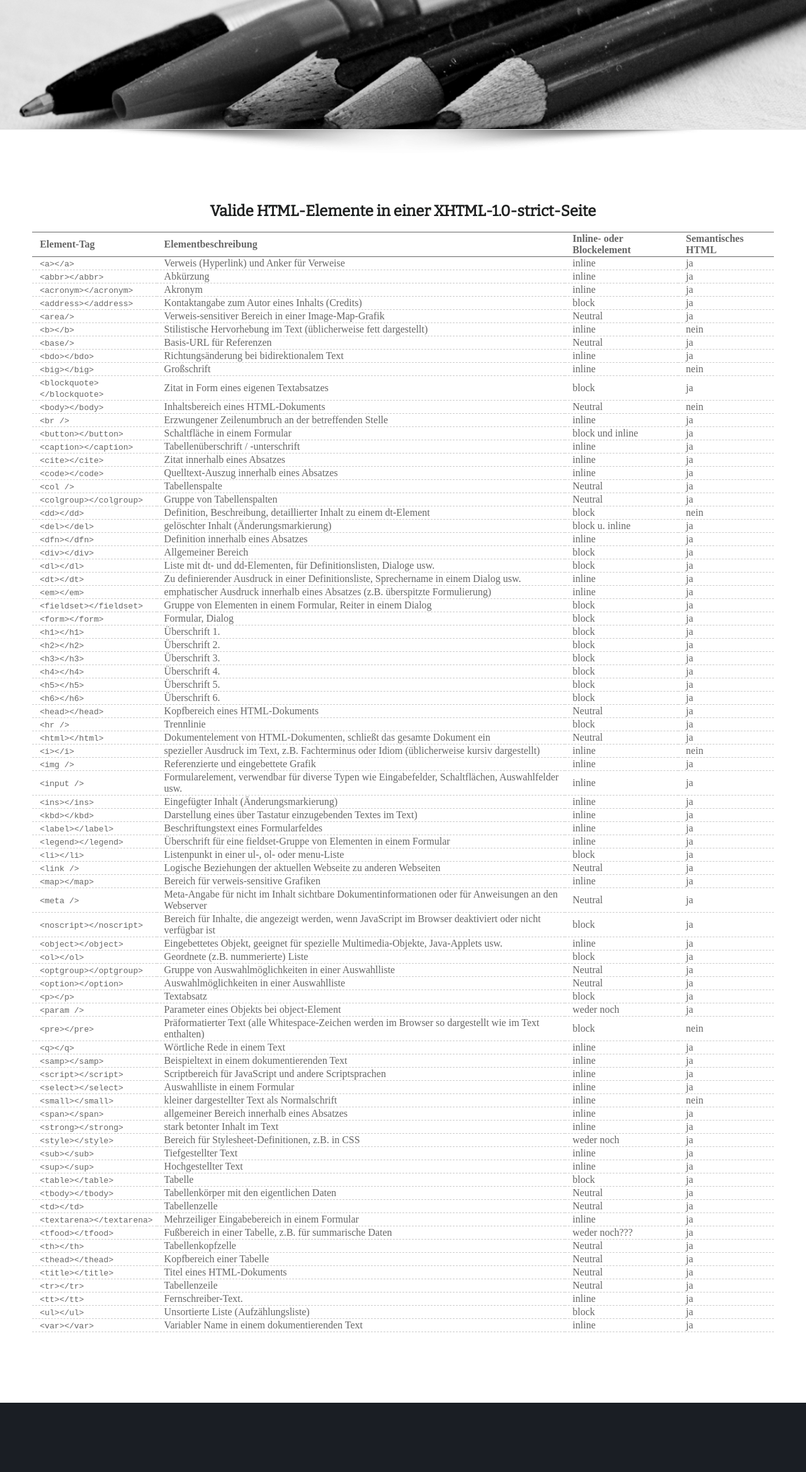
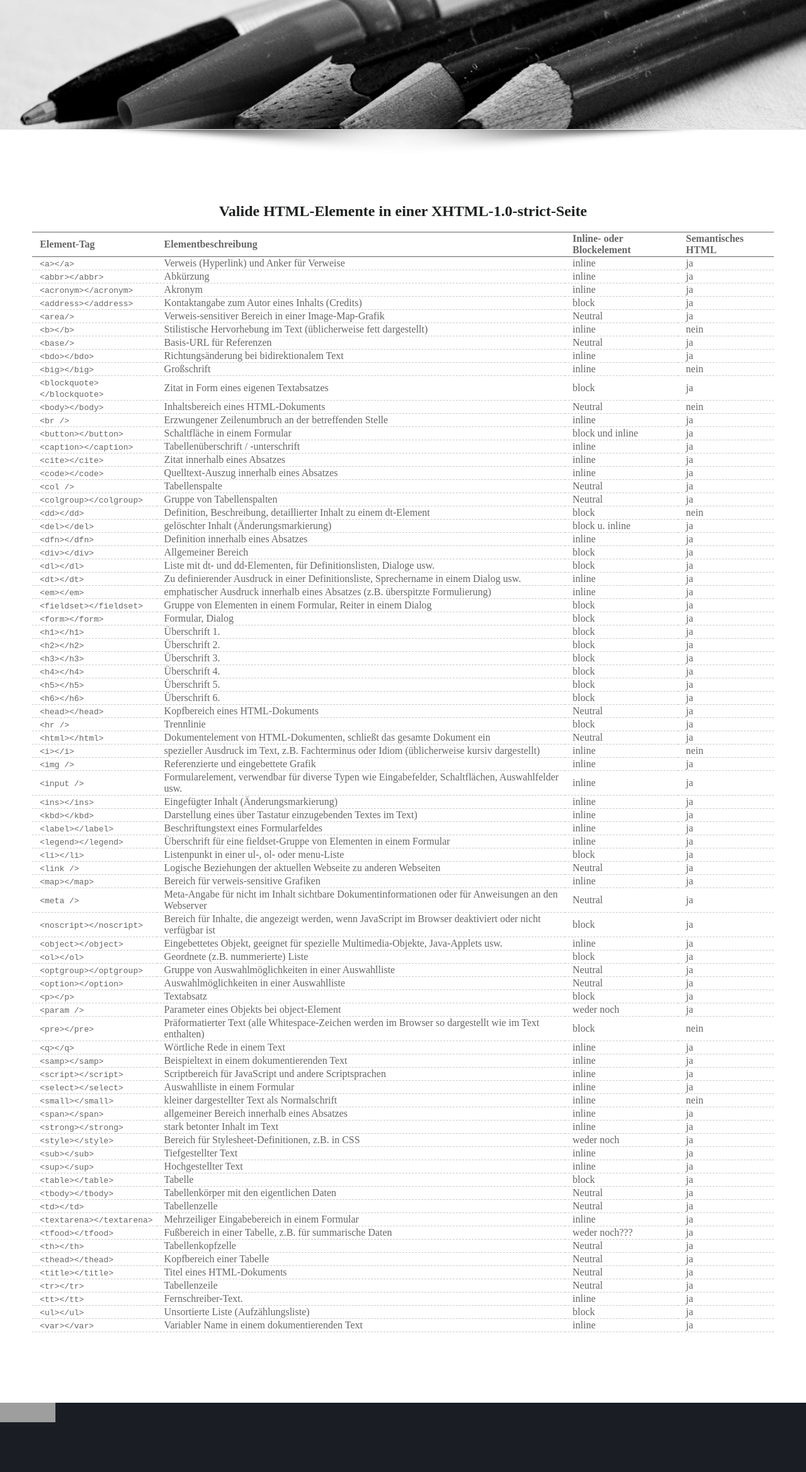
Before and after one commit to kerstink1988/Mysite, a plain HTML site: page semantichtml.html in a window 1280 px wide. Shown: the part 101-2438 px from the top of the page at 63% size. Drawn offline with nearby package versions, Linux system fonts and the light colour scheme; grey boxes are pictures that could not be loaded.

Commit message:
change281112-3

```diff
--- a/semantichtml.css
+++ b/semantichtml.css
@@ -24,7 +24,7 @@ line-height: 67px;
 max-width: 604px;
 margin-left: 10px;
 color: #202222;
-font-family: 'Bitter', sans-serif;
+
 background: rgba(0,0,0,0.4);
 }
 .content{background: #fff;
@@ -35,7 +35,7 @@ padding: 6em 4% 6em 4%;clear: both;
 }
 .content_inner h1{
 color: #202222;
-font-family: 'Bitter', sans-serif;
+
 font-size: 24px;
 line-height: 34px;
 text-align: center;}
@@ -49,7 +49,7 @@ text-align: left;
 background: url("img/MattHolland_PencilsBW.jpg") no-repeat;
 clear: both;
 border-bottom: 1px solid #E6E6E6;
-background-size: 100% auto;
+
 }
 #footer { background: #1a1e24;
 color: #eee;}
--- a/semantichtml.html
+++ b/semantichtml.html
@@ -6,7 +6,7 @@
 	<head>
 		<meta http-equiv="content-type" content="text/html; charset=utf-8" />
 		<link type="text/css" rel="stylesheet" href="semantichtml.css"/>
-		<link href='http://fonts.googleapis.com/css?family=Bitter' rel='stylesheet' type='text/css'/>
+
 		<title>Meine Hausaufgabe iversity</title>
 	</head>
 	<body>
@@ -485,11 +485,12 @@
 </table>
 </div><!-- End content-inner -->
 <div id="footer">
-		<div class="quellen">
-		<p>	</p>
-		</div><!-- End quellen -->
+
 			<div class="buttons">
-		<p>	</p>
+		<p>
+    <a href="http://validator.w3.org/check?uri=referer"><img
+      src="http://www.w3.org/Icons/valid-xhtml10" alt="Valid XHTML 1.0 Strict" height="31" width="88" /></a>
+  </p>
 		</div><!-- End buttons --></div>
 		</div><!-- End content -->
 	</div> <!-- End page-wrapper -->
```
